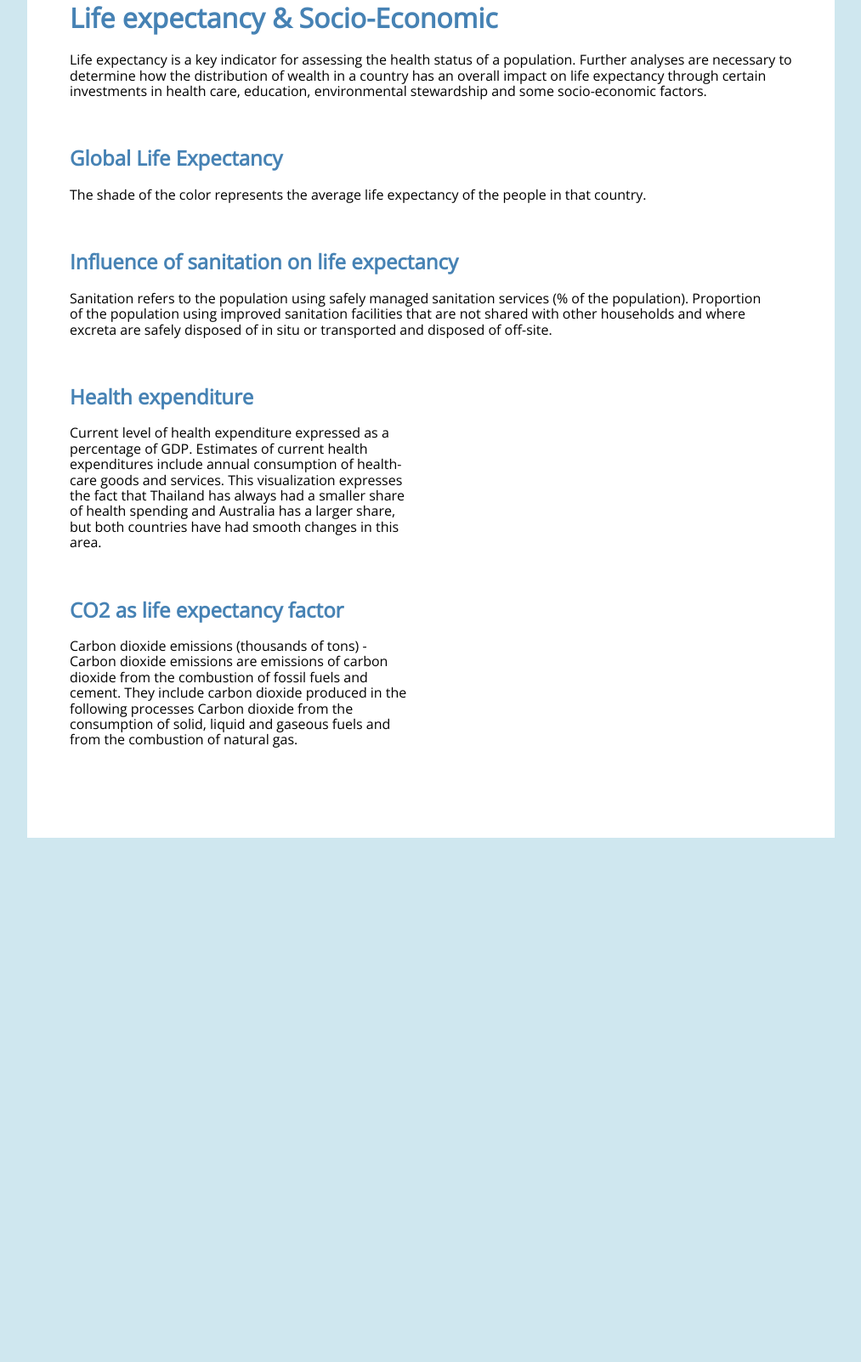
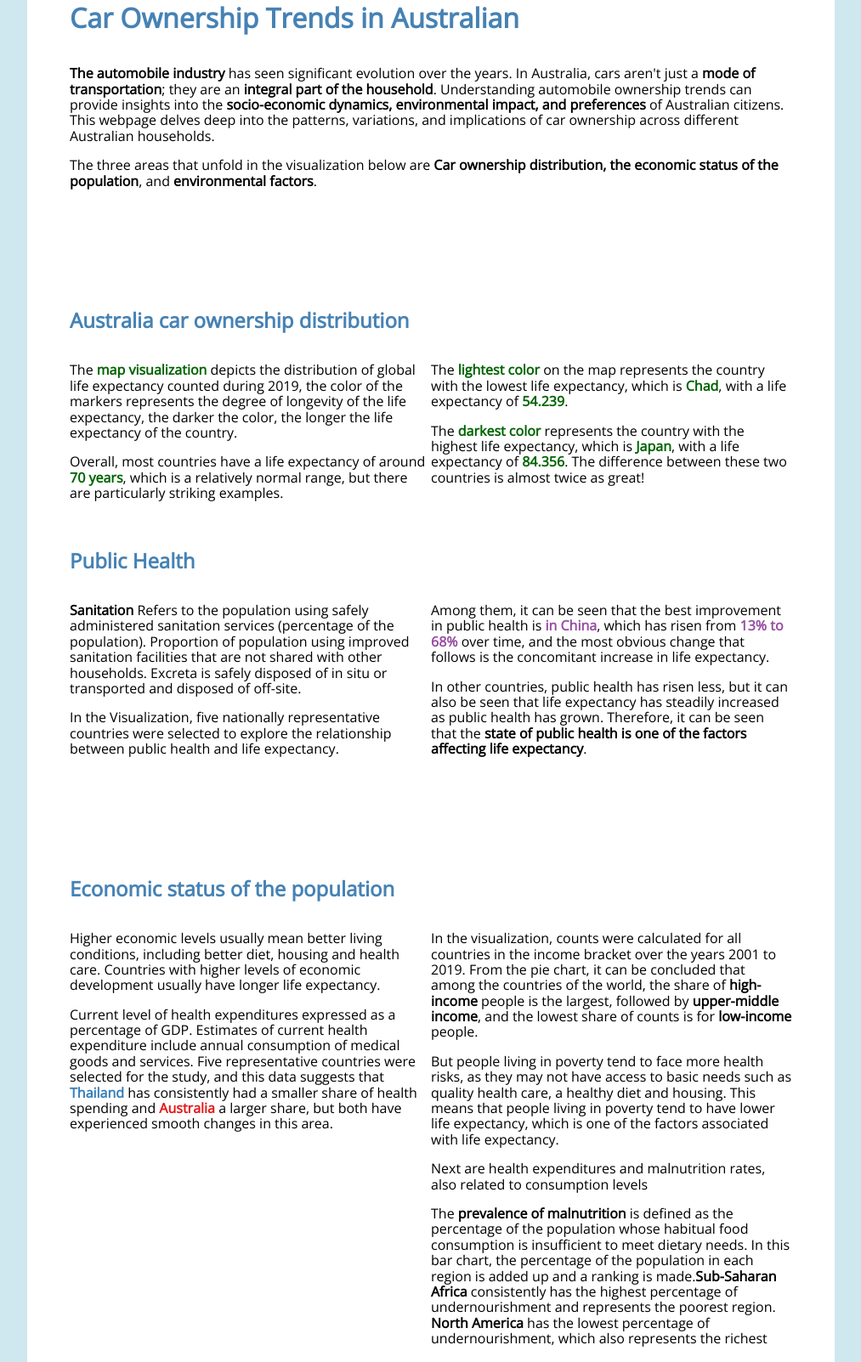
Before and after one commit to HaoweiAn/3179, a plain HTML site: page v2/index.html in a window 1280 px wide. Shown: the part 32-1635 px from the top of the page at 85% size, without its empty margins (133-1146 px from the left). Before the commit the page ends 1018 px from the top, so only its background shows below. Drawn offline with nearby package versions, Linux system fonts and the light colour scheme; a script that the page names is missing.

Commit message:
Add files via upload

```diff
--- a/v2/index.html
+++ b/v2/index.html
@@ -1,7 +1,7 @@
 <!DOCTYPE html>
 <html>
 <head>
-  <title>Multiple Visualisations | An Example</title>
+  <title>Car Ownership Trends in Australian</title>
   <!-- Import Vega & Vega-Lite (does not have to be from CDN) -->
   <script src="https://cdn.jsdelivr.net/npm/vega@5.20.2"></script>
   <script src="https://cdn.jsdelivr.net/npm/vega-lite@5.1.0"></script>
@@ -24,16 +24,49 @@
 </head>
 <body>
   <div class="page">
+    <div class="pure-g">
+    <div class="pure-u-1-1">
+      <h1 style="color: steelblue;">Car Ownership Trends in Australian</h1>
+      <div class="pure-u-1-1">
+      <p><strong>The automobile industry</strong> has seen significant evolution over the years.
+        In Australia, cars aren't just a <strong>mode of transportation</strong>; they are an <strong>integral part of the household</strong>.
+        Understanding automobile ownership trends can provide insights into the <strong>socio-economic dynamics,
+          environmental impact, and preferences</strong> of Australian citizens. This webpage delves deep into the patterns,
+        variations, and implications of car ownership across different Australian households.</p>
+        <p>The three areas that unfold in the visualization below are <strong> Car ownership distribution,
+           the economic status of the population</strong>, and <strong>environmental factors</strong>.</p>
+      </div>
+    </div>
+  </div>
+</div>
 
- <!-- pure grid group -->
+  <div class="page">
+
+<!-- pure grid group -->
     <div class="pure-g">
       <div class="pure-u-1-1">
-        <h1 style="color: steelblue;">Life expectancy & Socio-Economic</h1>
-        <p>Life expectancy is a key indicator for assessing the health status of a population.
-          Further analyses are necessary to determine how the distribution of wealth in a country has
-          an overall impact on life expectancy through certain investments in health care, education,
-          environmental stewardship and some socio-economic factors.</p>
+        <div class="description description-left">
+          <h2 style="color: steelblue;">Australia car ownership distribution</h2>
+        </div>
       </div>
+      <div class="pure-u-1-1">
+        <div id="vis1" class="vis-container"></div></div>
+        <div class="pure-u-1-2">
+        <p>The <strong style="color: darkgreen;">map visualization</strong> depicts the distribution of global life expectancy
+          counted during 2019, the color of the markers represents the
+          degree of longevity of the life expectancy, the darker the color,
+          the longer the life expectancy of the country.</p>
+        <p>Overall, most countries have a life expectancy of around <strong style="color: darkgreen;">70 years</strong>,
+           which is a relatively normal range, but there are particularly striking
+           examples. </p>
+      </div>
+      <div class="pure-u-1-2"><p> The <strong style="color: darkgreen;">lightest color</strong> on the map represents the country with the
+        lowest life expectancy, which is <strong style="color: darkgreen;">Chad</strong>, with a life expectancy of <strong style="color: darkgreen;">54.239</strong>.</p>
+        <p>
+         The <strong style="color: darkgreen;">darkest color</strong> represents the country with the highest life expectancy,
+         which is <strong style="color: darkgreen;">Japan</strong>, with a life expectancy of <strong style="color: darkgreen;">84.356</strong>. The difference
+         between these two countries is almost twice as great!</p>
+        </div>
     </div>
     <!-- end pure grid group -->
 
@@ -41,62 +74,91 @@
     <div class="pure-g">
       <div class="pure-u-1-1">
         <div class="description description-left">
-          <h2 style="color: steelblue;">Global Life Expectancy</h2>
-          <p>The shade of the color represents the average life expectancy of the people in that country.</p>
+          <h2 style="color: steelblue;">Public Health</h2>
         </div>
       </div>
       <div class="pure-u-1-1">
-        <div id="vis1" class="vis-container"></div>
+        <div id="vis3" class="vis-container"></div></div>
+        <div class="pure-u-1-2">
+        <p><strong>Sanitation</strong> Refers to the population using safely administered sanitation
+          services (percentage of the population). Proportion of population using improved sanitation
+          facilities that are not shared with other households. Excreta is safely disposed of in situ
+          or transported and disposed of off-site.</p>
+          <p>In the Visualization, five nationally representative countries were selected to explore
+             the relationship between public health and life expectancy.</p>
+      </div>
+
+        <div class="pure-u-1-2">
+        <p>Among them, it can be seen that the best improvement in
+        public health is <strong style="color: #984ea3;">in China</strong>, which has risen from <strong style="color: #984ea3;">13% to 68%</strong> over time,
+        and the most obvious change that follows is the concomitant increase in life expectancy.</p>
+        <p>In other countries, public health has risen less, but it can also be seen that
+          life expectancy has steadily increased as public health has grown. Therefore,
+          it can be seen that the <strong>state of public health is one of the factors affecting life expectancy</strong>.</p>
       </div>
     </div>
+  </div>
     <!-- end pure grid group -->
 
-<!-- pure grid group -->
+    <!-- pure grid group -->
+    <div class="page">
     <div class="pure-g">
       <div class="pure-u-1-1">
         <div class="description description-left">
-          <h2 style="color: steelblue;">Influence of sanitation on life expectancy</h2>
-          <p>Sanitation refers to the population using safely managed sanitation services (% of the population).
-            Proportion of the population using improved sanitation facilities that are not shared with other households
-            and where excreta are safely disposed of in situ or transported and disposed of off-site.</p>
+          <h2 style="color: steelblue;">Economic status of the population</h2>
         </div>
       </div>
-      <div class="pure-u-1-1">
-        <div id="vis3" class="vis-container"></div>
+      <div class="pure-u-1-2">
+        <div id="vis5" class="vis-container"></div>
+        <p>Higher economic levels usually mean better living conditions,
+          including better diet, housing and health care. Countries with
+          higher levels of economic development usually have longer life expectancy.</p>
+          <div id="vis2" class="vis-container"></div>
+          <p>Current level of health expenditures expressed as a percentage of GDP.
+            Estimates of current health expenditure include annual consumption of medical
+            goods and services. Five representative countries were selected for the study,
+            and this data suggests that <strong style="color: #377eb8;">Thailand</strong> has consistently had a smaller share of health
+            spending and <strong style="color:#e41a1c ;">Australia</strong> a larger share, but both have experienced smooth changes in this area. </p>
+      </div>
+      <div class="pure-u-1-2">
+        <p>In the visualization, counts were
+          calculated for all countries in the
+          income bracket over the years 2001 to 2019.
+           From the pie chart, it can be concluded that
+           among the countries of the world, the share of
+           <strong>high-income</strong> people is the largest, followed by <strong>upper-middle income</strong>,
+           and the lowest share of counts is for <strong>low-income</strong> people.</p>
+        <p>But people living in poverty tend to face more health risks, as they may not have access
+          to basic needs such as quality health care, a healthy diet and housing. This means that
+          people living in poverty tend to have lower life expectancy, which is one of the factors associated with life expectancy.</p>
+          <p>Next are health expenditures and malnutrition rates, also related to consumption levels</p>
+          <div id="vis6" class="vis-container"></div>
+          <p>The <strong>prevalence of malnutrition</strong> is defined as the percentage of the population
+             whose habitual food consumption is insufficient to meet dietary needs.
+             In this bar chart, the percentage of the population in each region is added up and a ranking is made.<strong>Sub-Saharan Africa</strong> consistently has the
+             highest percentage of undernourishment and represents the poorest region. <strong>North America</strong> has the lowest percentage of undernourishment, which also represents the richest</p>
       </div>
     </div>
     <!-- end pure grid group -->
 
     <!-- pure grid group -->
     <div class="pure-g">
-      <div class="pure-u-1-2">
+      <div class="pure-u-1-1">
         <div class="description description-left">
-          <h2 style="color: steelblue;">Health expenditure</h2>
-          <p>Current level of health expenditure expressed as a percentage of GDP.
-             Estimates of current health expenditures include annual consumption of health-care goods and services.
-             This visualization expresses the fact that Thailand has always had a smaller share of health spending
-            and Australia has a larger share, but both countries have had smooth changes in this area. </p>
+          <h2 style="color: steelblue;">Environmental factors</h2>
         </div>
       </div>
       <div class="pure-u-1-2">
-        <div id="vis2" class="vis-container"></div>
-      </div>
-    </div>
-    <!-- end pure grid group -->
-
-    <!-- pure grid group -->
-    <div class="pure-g">
-      <div class="pure-u-1-2">
-        <div class="description description-left">
-          <h2 style="color: steelblue;">CO2 as life expectancy factor</h2>
-          <p>Carbon dioxide emissions (thousands of tons) -
-            Carbon dioxide emissions are emissions of carbon dioxide from the combustion of fossil
-            fuels and cement. They include carbon dioxide produced in the following processes Carbon
-             dioxide from the consumption of solid, liquid and gaseous fuels and from the combustion of natural gas. </p>
-        </div>
+        <div id="vis4" class="vis-container"></div>
       </div>
       <div class="pure-u-1-2">
-        <div id="vis5" class="vis-container"></div>
+        <p>Carbon dioxide emissions (thousands of tons) -
+          <strong>Carbon dioxide emissions</strong> are emissions of carbon dioxide from the combustion of fossil
+          fuels and cement. They include carbon dioxide produced in the following processes Carbon
+           dioxide from the consumption of solid, liquid and gaseous fuels and from the combustion of natural gas. </p>
+           <p>And CO2 emissions can be equally harmful to our bodies. This stacked bar chart continues with
+            five representative countries, with <strong style="color: #984ea3;">China</strong> emitting the most carbon dioxide due to its
+            population and territory size. When compared to the map, countries that emit less have a relatively longer life expectancy.</p>
       </div>
     </div>
     <!-- end pure grid group -->
@@ -112,7 +174,8 @@
   var specVis2 = "js/line_chart.json";
   var specVis3 = "js/bubble_chart.json";
   var specVis4 = "js/bar_chart.json";
-  var specVis5 = "js/bar.json";
+  var specVis5 = "js/pie.json";
+  var specVis6 = "js/bar.json";
 
   vegaEmbed('#vis1', specVis1, { "actions": false }).then(function (result) {
    // Access the Vega view instance (https://vega.github.io/vega/docs/api/view/) as result.view
@@ -133,6 +196,10 @@
   vegaEmbed('#vis5', specVis5, { "actions": false }).then(function (result) {
    // Access the Vega view instance (https://vega.github.io/vega/docs/api/view/) as result.view
   }).catch(console.error);
+
+  vegaEmbed('#vis6', specVis6, { "actions": false }).then(function (result) {
+   // Access the Vega view instance (https://vega.github.io/vega/docs/api/view/) as result.view
+  }).catch(console.error);
 </script>
 
 </body>
```
